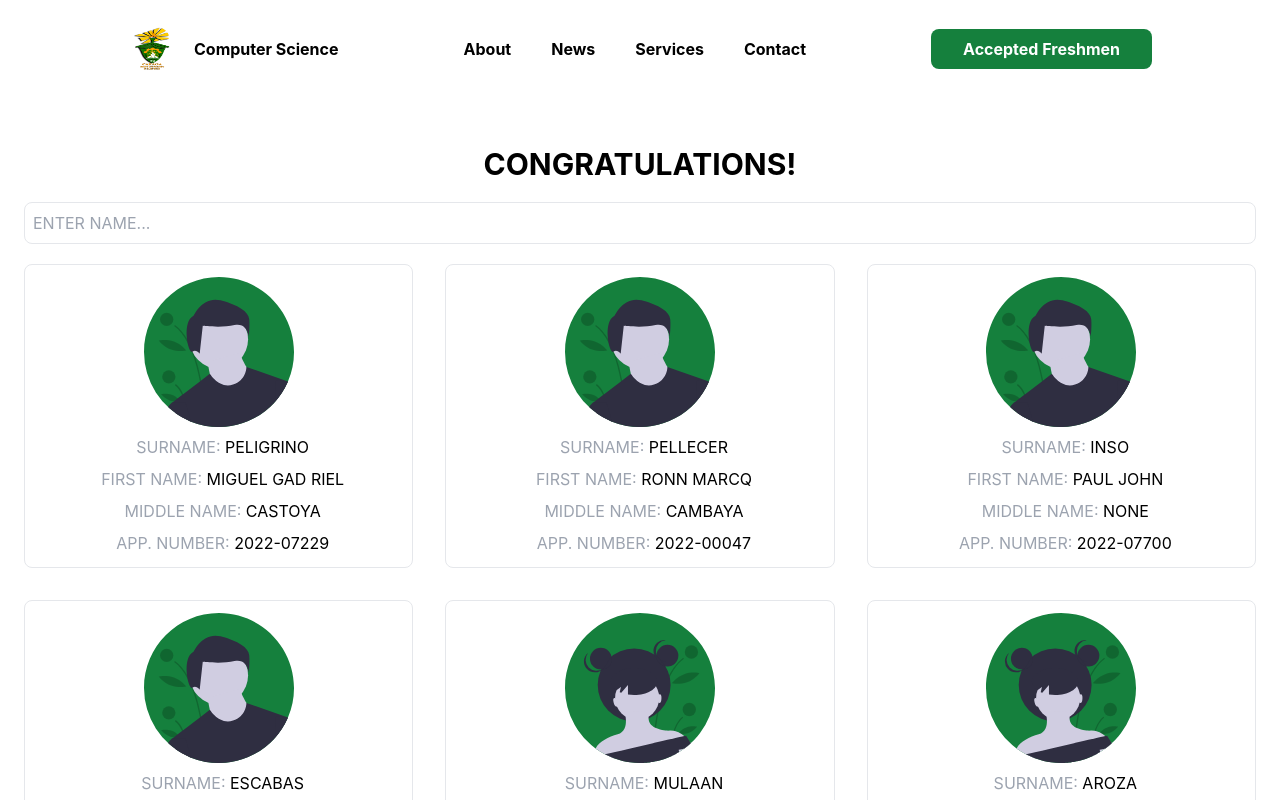
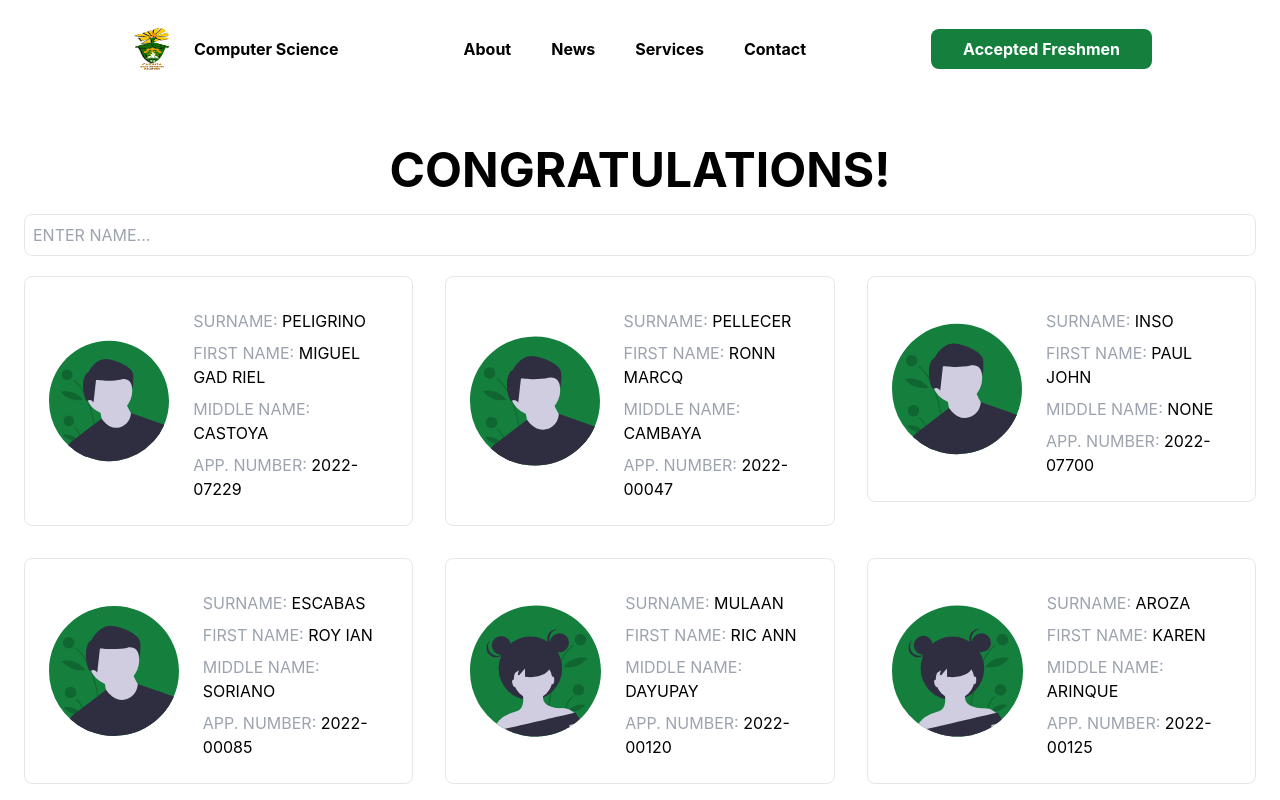
Before and after one commit to kentezrabetita/csu-komsay, a Next.js app: page /accepted/student in a window 1280 px wide. Shown: the top 800 px of the page. Built offline with nearby package versions, Linux system fonts and the light colour scheme.

Commit message:
update student card responsiveness

```diff
--- a/components/acceptedStudent.js
+++ b/components/acceptedStudent.js
@@ -1,7 +1,7 @@
 import React, { useState } from 'react';
 import StudentData from '../data/students.json';
 import StudentCard from './studentCard';
-import { motion, AnimatePresence } from 'framer-motion';
+import { motion } from 'framer-motion';
 
 export default function AcceptedStudents() {
   const [searchTerm, setSearchTerm] = useState('');
@@ -11,19 +11,23 @@ export default function AcceptedStudents() {
     show: {
       opacity: 1,
       transition: {
-        staggerChildren: 0.05,
+        staggerChildren: 0.07,
       },
     },
   };
 
   const item = {
-    hidden: { opacity: 0 },
-    show: { opacity: 1 },
+    hidden: { opacity: 0, y: 30 },
+    show: {
+      opacity: 1,
+      y: 0,
+      transition: { type: 'spring', stiffness: 100 },
+    },
   };
 
   return (
     <div className='container flex flex-col p-6 mx-auto space-y-5'>
-      <div className='text-3xl font-bold text-center'>
+      <div className='text-3xl font-bold text-center lg:text-5xl'>
         <h1>CONGRATULATIONS!</h1>
       </div>
       <div>
--- a/components/navbar.js
+++ b/components/navbar.js
@@ -14,7 +14,7 @@ export default function Navbar() {
             <a className='transition hover:text-green-500'>Computer Science</a>
           </Link>
         </div>
-        <div className='flex-row items-center hidden space-x-10 md:flex'>
+        <div className='flex-row items-center hidden space-x-10 lg:flex'>
           <div>
             <Link href='/about'>
               <a>About</a>
@@ -36,7 +36,7 @@ export default function Navbar() {
             </Link>
           </div>
         </div>
-        <div className='flex-row items-center hidden space-x-6 md:flex'>
+        <div className='flex-row items-center hidden space-x-6 lg:flex'>
           <div>
             <Link href='/accepted/student'>
               <button className='p-2 px-8 text-white transition-all ease-in-out bg-green-700 rounded-lg hover:scale-105'>
@@ -45,7 +45,7 @@ export default function Navbar() {
             </Link>
           </div>
         </div>
-        <div className='md:hidden'>
+        <div className='lg:hidden'>
           <button
             onClick={() => setShowMenu(!showMenu)}
             className='p-2 px-4 text-white bg-green-700 rounded-lg'
--- a/components/studentCard.js
+++ b/components/studentCard.js
@@ -1,11 +1,9 @@
 import React from 'react';
 import Image from 'next/image';
-import { motion } from 'framer-motion';
 
 export default function StudentCard({ student }) {
   return (
-    <div className='flex flex-col p-3 space-y-2 border rounded-lg'>
-      {/* <div className='flex flex-row p-6 space-x-4 border rounded-lg'></div> */}
+    <div className='flex flex-col p-3 space-y-2 border rounded-lg lg:flex-row lg:p-6'>
       <div className='flex justify-center'>
         {student.sex === 'Female' ? (
           <Image
@@ -23,7 +21,7 @@ export default function StudentCard({ student }) {
           />
         )}
       </div>
-      <div className='flex flex-col justify-center pl-2 space-y-2 text-center'>
+      <div className='flex flex-col justify-center pl-2 space-y-2 text-center lg:text-left lg:pl-6'>
         <div>
           <span className='text-gray-400'>SURNAME:</span> {student.surname}
         </div>
```
